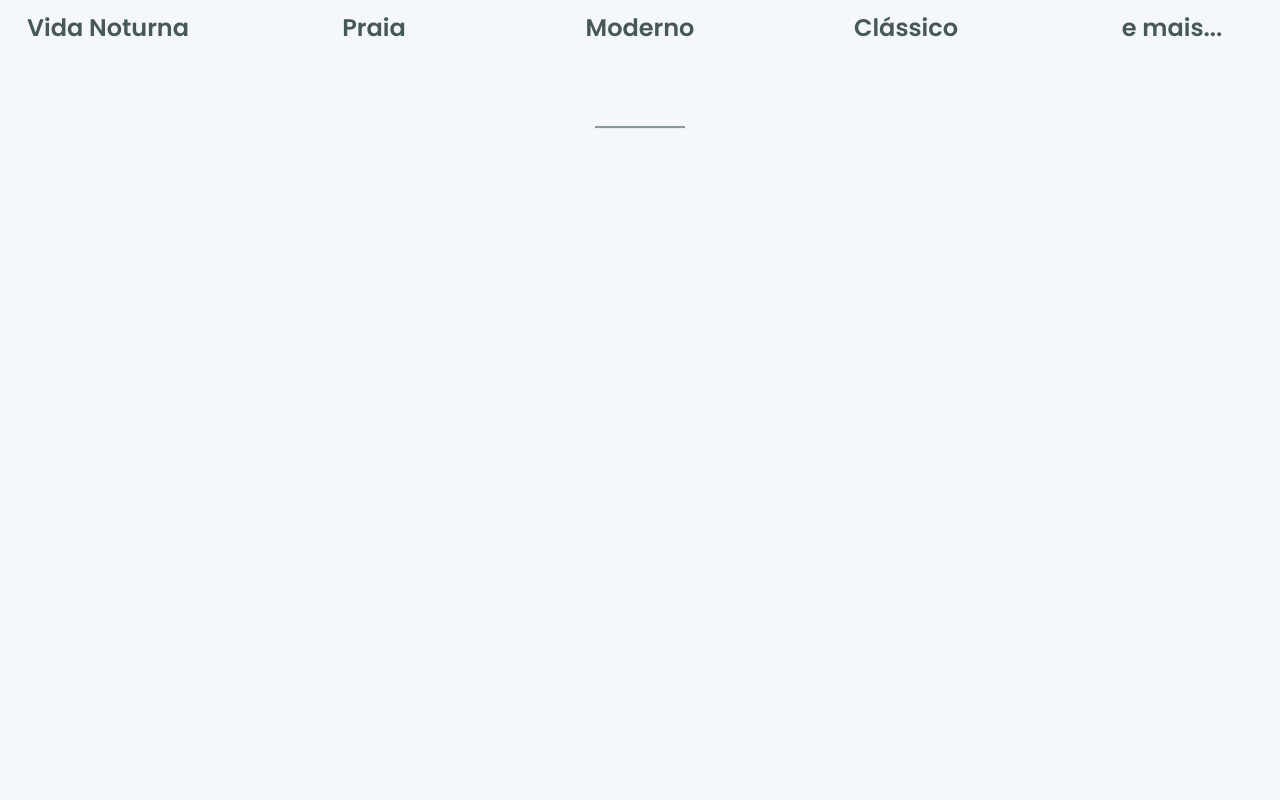
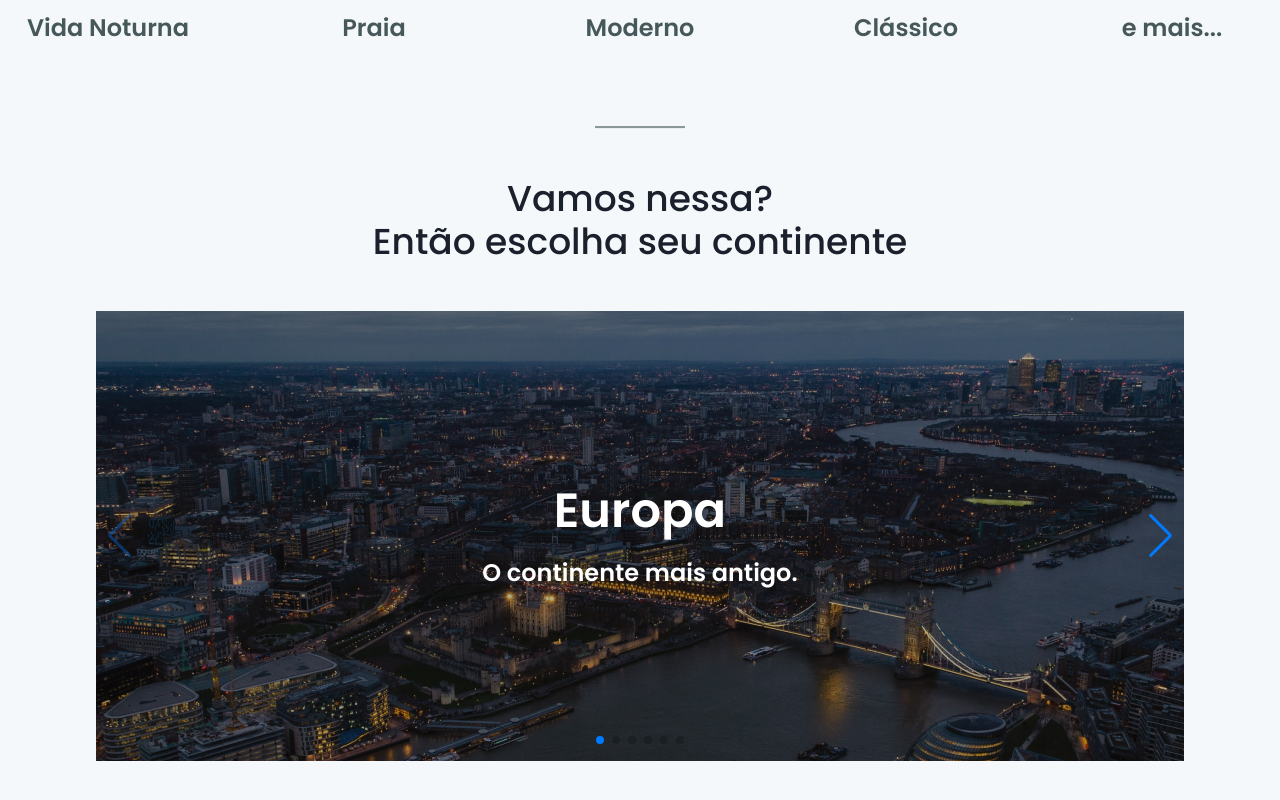
Before and after one commit to OJailson17/desafio-06-interface-com-chakra-ignite, a Next.js app: page / in a window 1280 px wide. Shown: the part 614-1414 px from the top of the page. Before the commit the page ends 800 px from the top, so only its background shows below. Built offline with nearby package versions, Linux system fonts and the light colour scheme.

Commit message:
add banner

```diff
--- a/package.json
+++ b/package.json
@@ -15,7 +15,8 @@
     "next": "12.0.7",
     "react": "17.0.2",
     "react-dom": "17.0.2",
-    "sass": "^1.45.2"
+    "sass": "^1.45.2",
+    "swiper": "^7.4.1"
   },
   "devDependencies": {
     "@types/node": "17.0.6",
--- /dev/null
+++ b/src/components/Slide/Slide.tsx
@@ -0,0 +1,93 @@
+import { Box, Heading, Image, Text } from '@chakra-ui/react';
+
+import { Swiper, SwiperSlide } from 'swiper/react';
+
+import continent from './continent.png';
+
+// Import Swiper styles
+import 'swiper/css';
+import 'swiper/css/pagination';
+import 'swiper/css/navigation';
+
+import styles from './slide.module.scss';
+
+// import Swiper core and required modules
+import SwiperCore, { Pagination, Navigation } from 'swiper';
+
+// install Swiper modules
+SwiperCore.use([Pagination, Navigation]);
+
+export const Slide = () => {
+  return (
+    <Box className={styles.container}>
+      <Swiper
+        pagination={{
+          type: 'bullets',
+          clickable: true,
+        }}
+        navigation={true}
+        className={styles.swiper}
+      >
+        <SwiperSlide className={styles['swiper-slide']}>
+          <Image src='/assets/europe-image.png' alt='europa' />
+          <Box position='absolute'>
+            <Heading mb='16px' fontSize='48px'>
+              Europa
+            </Heading>
+            <Text fontSize='24px'>O continente mais antigo.</Text>
+          </Box>
+        </SwiperSlide>
+
+        <SwiperSlide className={styles['swiper-slide']}>
+          <Image src='/assets/europe-image.png' alt='europa' />
+          <Box position='absolute'>
+            <Heading mb='16px' fontSize='48px'>
+              América do Sul
+            </Heading>
+            <Text fontSize='24px'>O continente mais antigo.</Text>
+          </Box>
+        </SwiperSlide>
+
+        <SwiperSlide className={styles['swiper-slide']}>
+          <Image src='/assets/europe-image.png' alt='europa' />
+          <Box position='absolute'>
+            <Heading mb='16px' fontSize='48px'>
+              América do Norte
+            </Heading>
+            <Text fontSize='24px'>O continente mais antigo.</Text>
+          </Box>
+        </SwiperSlide>
+
+        <SwiperSlide className={styles['swiper-slide']}>
+          <Image src='/assets/europe-image.png' alt='europa' />
+          <Box position='absolute'>
+            <Heading mb='16px' fontSize='48px'>
+              Ásia
+            </Heading>
+            <Text fontSize='24px'>O continente mais antigo.</Text>
+          </Box>
+        </SwiperSlide>
+
+        <SwiperSlide className={styles['swiper-slide']}>
+          <Image src='/assets/europe-image.png' alt='europa' />
+          <Box position='absolute'>
+            <Heading mb='16px' fontSize='48px'>
+              África
+            </Heading>
+            <Text fontSize='24px'>O continente mais antigo.</Text>
+          </Box>
+        </SwiperSlide>
+
+        <SwiperSlide className={styles['swiper-slide']}>
+          <Image src='/assets/europe-image.png' alt='europa' />
+          <Box position='absolute'>
+            <Heading mb='16px' fontSize='48px'>
+              Oceania
+            </Heading>
+            <Text fontSize='24px'>O continente mais antigo.</Text>
+          </Box>
+        </SwiperSlide>
+      </Swiper>
+    </Box>
+  );
+};
--- /dev/null
+++ b/src/components/Slide/slide.module.scss
@@ -0,0 +1,67 @@
+.container {
+  width: 100%;
+  height: 450px;
+  margin-bottom: 40px;
+
+  .swiper {
+    width: 85%;
+    height: 100%;
+
+    .swiper-pagination span {
+      background-color: white;
+      opacity: 0.5;
+
+      .swiper-pagination-bullet-active {
+        background: red;
+        opacity: 1;
+      }
+    }
+
+    .swiper-slide {
+      text-align: center;
+      font-size: 18px;
+      background: #fff;
+
+      /* Center slide text vertically */
+      display: -webkit-box;
+      display: -ms-flexbox;
+      display: -webkit-flex;
+      display: flex;
+      -webkit-box-pack: center;
+      -ms-flex-pack: center;
+      -webkit-justify-content: center;
+      justify-content: center;
+      -webkit-box-align: center;
+      -ms-flex-align: center;
+      -webkit-align-items: center;
+      align-items: center;
+
+      img {
+        display: block;
+        width: 100%;
+        height: 100%;
+        object-fit: cover;
+      }
+    }
+
+    .swiper-button-next::after {
+      content: '';
+      color: red;
+    }
+
+    .swiper-button-prev::after {
+      content: '';
+      color: red;
+    }
+
+    .continent-info {
+      position: absolute;
+    }
+
+    h2,
+    p {
+      color: white;
+      font-weight: bold;
+    }
+  }
+}
--- a/src/pages/index.tsx
+++ b/src/pages/index.tsx
@@ -11,6 +11,7 @@ import {
 import type { NextPage } from 'next';
 import Head from 'next/head';
 import { Banner } from '../components/Banner';
+import { Slide } from '../components/Slide/Slide';
 import { TravelType } from '../components/TravelType';
 
 const Home: NextPage = () => {
@@ -38,6 +39,17 @@ const Home: NextPage = () => {
         mt={20}
         mb={12}
       />
+
+      <Flex direction='column' justify='center' align='center' mb={12}>
+        <Heading fontSize={36} fontWeight='medium'>
+          Vamos nessa?
+        </Heading>
+        <Heading fontSize={36} fontWeight='medium'>
+          Então escolha seu continente
+        </Heading>
+      </Flex>
+
+      <Slide />
     </>
   );
 };
```
Also changed, not shown: public/assets/europe-image.png (added), 1 other file (tests, documents, lock files or other folders).
